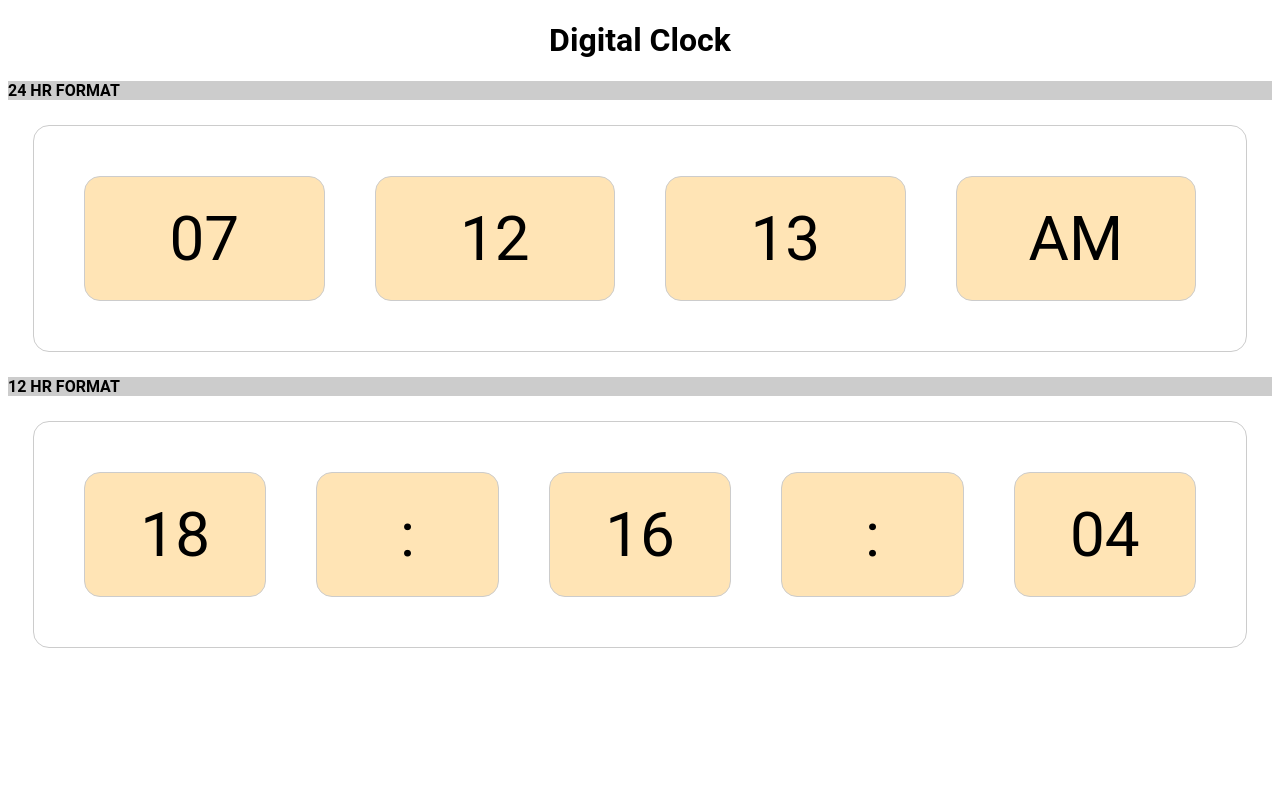
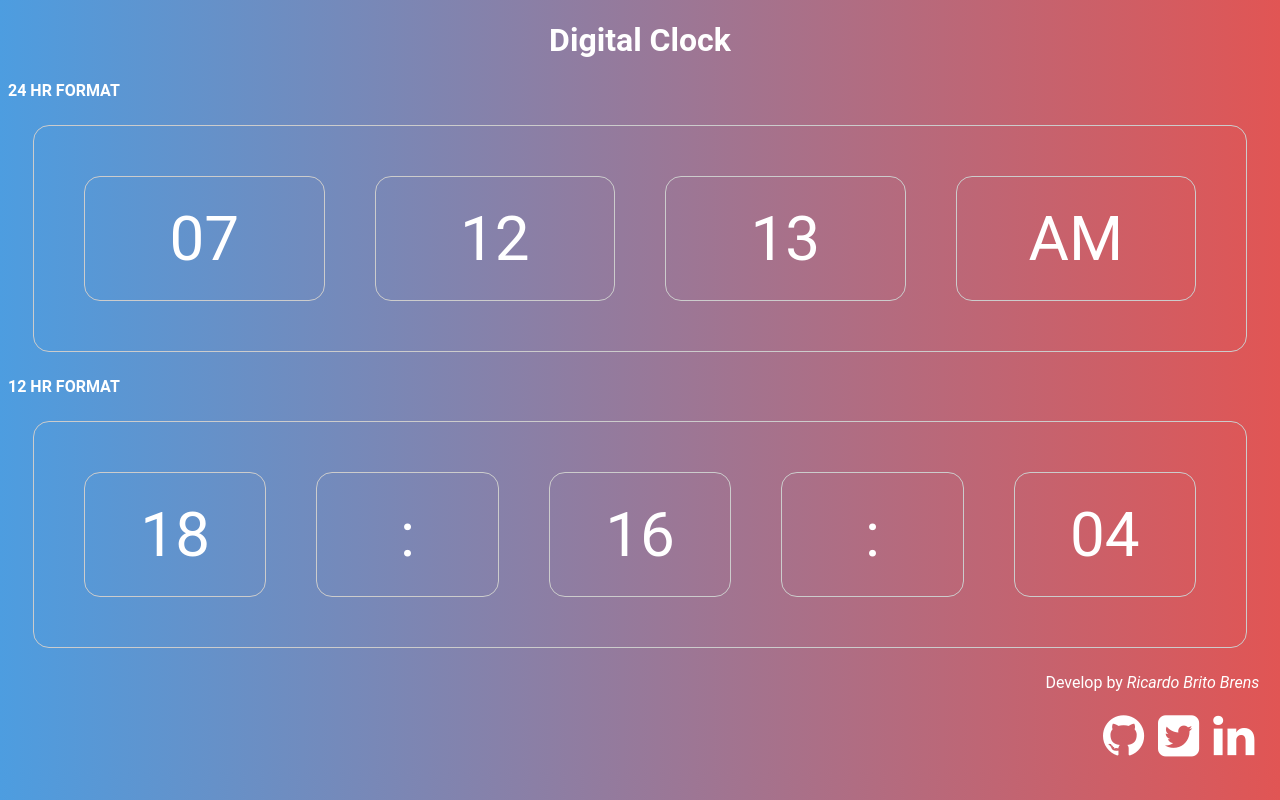
Before and after one commit to RicardoBritoBrens/DigitalClock, a plain HTML site: page index.html in a window 1280 px wide. Drawn offline with Linux system fonts and the light colour scheme.

Commit message:
[IMP] style

```diff
--- a/index.html
+++ b/index.html
@@ -11,6 +11,8 @@
     <link rel="preconnect" href="https://fonts.googleapis.com">
     <link rel="preconnect" href="https://fonts.gstatic.com" crossorigin>
     <link href="https://fonts.googleapis.com/css2?family=Roboto+Mono:wght@100&display=swap" rel="stylesheet">
+    <link rel="stylesheet" href="https://cdnjs.cloudflare.com/ajax/libs/font-awesome/4.7.0/css/font-awesome.min.css">
+    <link rel="icon" type="image/x-icon" href="/assets/favicion.png">
 </head>
 
 <body>
@@ -20,7 +22,7 @@
     </header>
 
     <div>
-        <div style="background-color: #ccc;">
+        <div">
             <h4>24 HR FORMAT</h4>
         </div>
         <div class="twenty_four_hours_format inline_style">
@@ -32,7 +34,7 @@
     </div>
 
     <div>
-        <div style="background-color: #ccc;">
+        <div>
             <h4>12 HR FORMAT</h4>
         </div>
         <div class="twelve_hours_format inline_style">
@@ -45,5 +47,10 @@
     </div>
 
 </body>
-
+<footer>
+    <p>Develop by <i>Ricardo Brito Brens</i></p>
+    <a href="https://github.com/RicardoBritoBrens/DigitalClock"><i class="fa fa-github"></i></a>
+    <a href="https://twitter.com/BritoBrens"><i class="fa fa-twitter-square"></i></a>
+    <a href="https://www.linkedin.com/in/ricardobritobrens/"><i class="fa fa-linkedin"></i></a>
+</footer>
 </html>
--- a/style/style.css
+++ b/style/style.css
@@ -1,6 +1,8 @@
 html {
     font-family: 'Roboto', serif;
     width: 100%;
+    background-image: linear-gradient(to right, #4D9DE0,#E15554);
+    color: white;
 }
 
 header {
@@ -24,7 +26,6 @@ header {
     width: 50%;
     text-align: center;
     flex: 1;
-    background-color: moccasin;
 }
 
 .twelve_hours_format {
@@ -36,5 +37,16 @@ header {
     width: 50%;
     text-align: center;
     flex: 1;
-    background-color: moccasin;
 }
+
+footer {
+    width: 99%;
+    text-align: right;
+}
+
+a:link, a:visited,  a:hover, a:active{
+    font-size: 48px;
+    color: white;
+    padding: 5px;
+    text-decoration: none;
+}
```
Also changed, not shown: README.md, assets/favicion.png (added).
